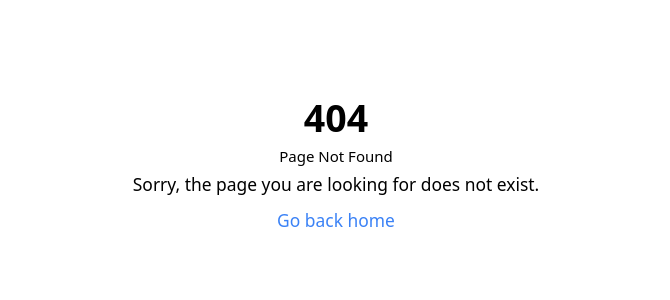
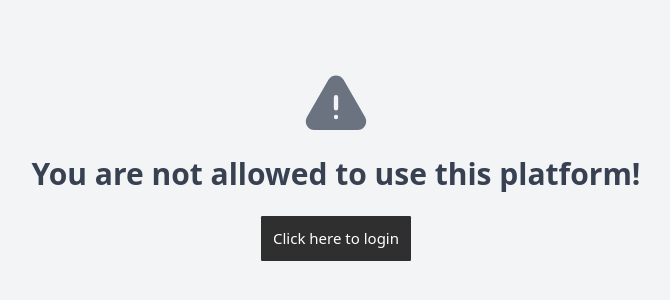
Before and after one commit to AnnonymousBanda/notesheet-tracker, a Next.js app in the folder client/: page /auth/unauthenticated in a window 1280 px wide. Before the commit this address had no page. Shown: the part 234-534 px from the top of the page, without its empty margins (304-974 px from the left). Built offline with nearby package versions, Linux system fonts and the light colour scheme.

Commit message:
feat: create unauthenticated page

```diff
--- /dev/null
+++ b/client/app/auth/unauthenticated/page.jsx
@@ -0,0 +1,24 @@
+import { ExclamationTriangleIcon } from "@heroicons/react/24/solid";
+import Link from "next/link";
+import React from "react";
+
+export default function Page() {
+  return (
+    <div className="flex flex-col justify-center items-center h-[100vh] w-full mx-auto rounded-xl bg-gray-100 shadow-xl p-8">
+      <ExclamationTriangleIcon className="w-28 h-28 text-gray-500 mb-4" />
+      <p className="text-[3rem] text-gray-700 font-bold mb-[2rem]">
+        You are not allowed to use this platform!
+      </p>
+      <Link href="/auth/login">
+        <button
+          type="submit"
+          className="w-[15rem] flex items-center justify-center bg-[#2f2f2f] text-white h-[45px] px-4 rounded-sm hover:bg-[#0e0202] text-[1.7rem]"
+        >
+          <p className="text-[1.5rem] text-[#ffffff] text-center">
+            Click here to login
+      </p>
+        </button>
+      </Link>
+    </div>
+  );
+}
```
